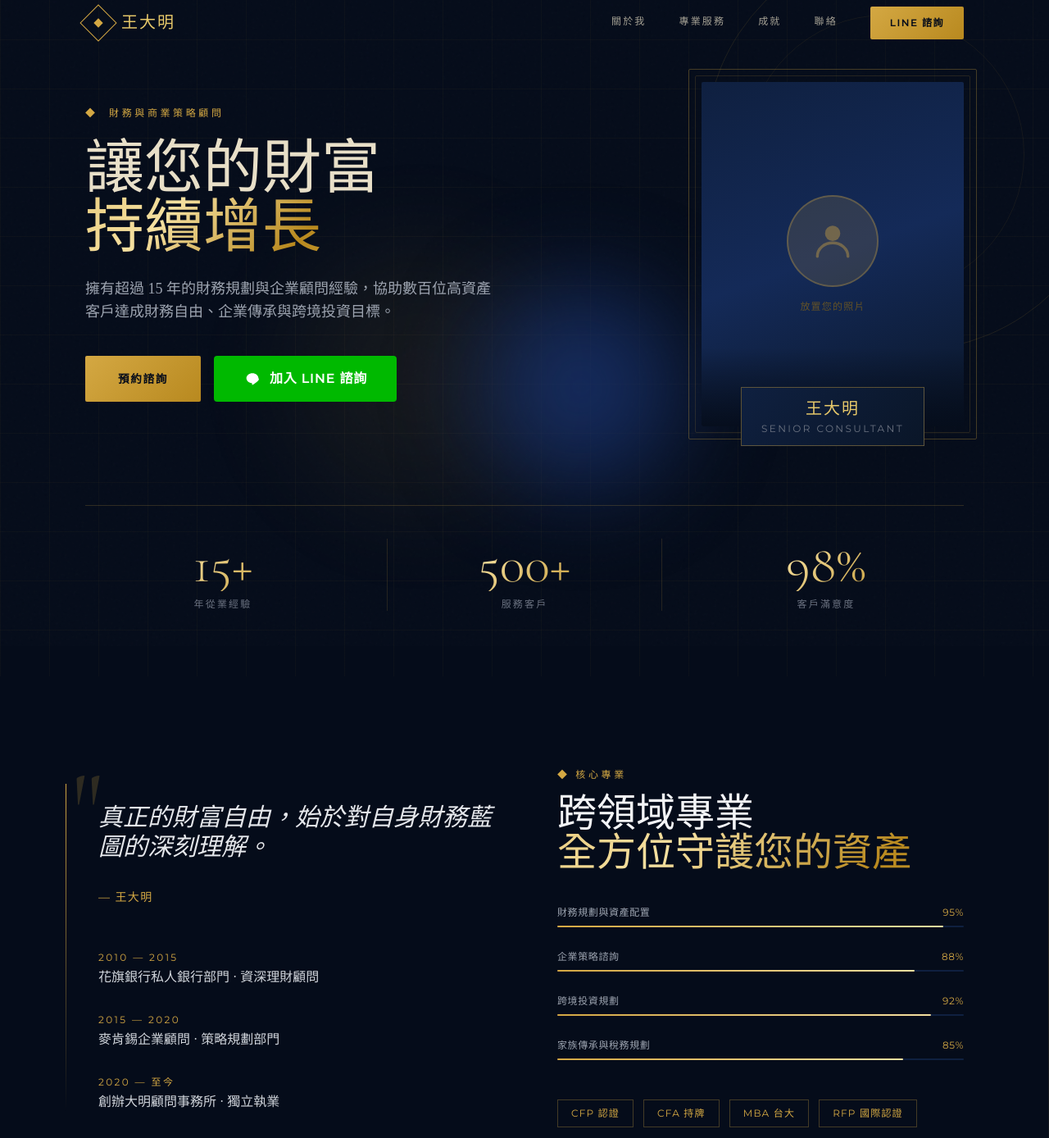
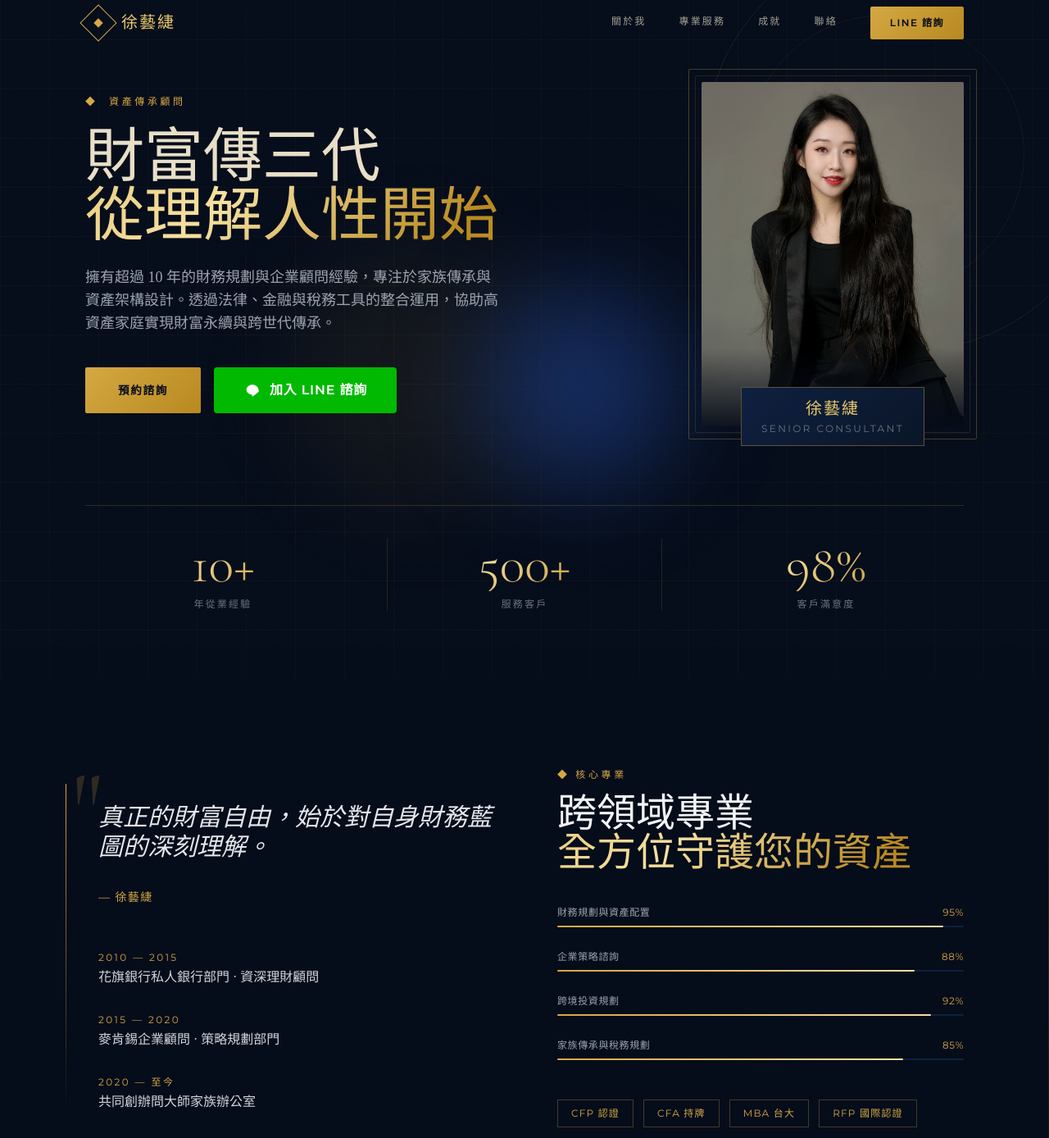
Before and after one commit to eija828278/personal-finance, a plain HTML site: page index.html in a window 1280 px wide. Shown: the part 12-1400 px from the top of the page at 82% size. Drawn offline with nearby package versions, Linux system fonts and the light colour scheme.

Commit message:
Add files via upload

```diff
--- a/index.html
+++ b/index.html
@@ -3,7 +3,7 @@
 <head>
   <meta charset="UTF-8" />
   <meta name="viewport" content="width=device-width, initial-scale=1.0" />
-  <title>王大明 | 專業顧問</title>
+  <title>徐藝緁 | 資產傳承顧問</title>
   <script src="https://cdn.tailwindcss.com"></script>
   <link rel="preconnect" href="https://fonts.googleapis.com" />
   <link rel="preconnect" href="https://fonts.gstatic.com" crossorigin />
@@ -72,7 +72,7 @@
       <div class="w-8 h-8 border border-gold-500 rotate-45 flex items-center justify-center transition-transform duration-500 group-hover:rotate-[135deg]">
         <div class="w-2 h-2 bg-gold-500"></div>
       </div>
-      <span class="font-display text-xl text-gold-400 tracking-widest">王大明</span>
+      <span class="font-display text-xl text-gold-400 tracking-widest">徐藝緁</span>
     </a>
     <div class="hidden md:flex items-center gap-10">
       <a href="#about" class="nav-link">關於我</a>
@@ -107,12 +107,12 @@
   <div class="max-w-6xl mx-auto px-6 lg:px-10 w-full pt-28 pb-20 relative z-10">
     <div class="grid lg:grid-cols-2 gap-16 items-center">
       <div>
-        <p class="font-sans text-gold-500 text-xs tracking-[.3em] uppercase mb-6 anim-in" style="animation-delay:.2s">◆&nbsp; 財務與商業策略顧問</p>
+        <p class="font-sans text-gold-500 text-xs tracking-[.3em] uppercase mb-6 anim-in" style="animation-delay:.2s">◆&nbsp; 資產傳承顧問</p>
         <h1 class="font-display text-5xl sm:text-6xl lg:text-7xl leading-tight mb-6 anim-up" style="animation-delay:.4s">
-          讓您的財富<br/><span class="gold-texture">持續增長</span>
+          財富傳三代<br/><span class="gold-texture">從理解人性開始</span>
         </h1>
         <p class="font-body text-base lg:text-lg text-gray-400 leading-relaxed mb-10 max-w-lg anim-up" style="animation-delay:.6s">
-          擁有超過 15 年的財務規劃與企業顧問經驗，協助數百位高資產客戶達成財務自由、企業傳承與跨境投資目標。
+          擁有超過 10 年的財務規劃與企業顧問經驗，專注於家族傳承與資產架構設計。透過法律、金融與稅務工具的整合運用，協助高資產家庭實現財富永續與跨世代傳承。
         </p>
         <div class="flex flex-wrap gap-4 anim-up" style="animation-delay:.8s">
           <a href="#contact" class="gold-btn">預約諮詢</a>
@@ -127,17 +127,12 @@
           <div class="absolute -inset-4 rounded-sm" style="border:1px solid rgba(212,168,67,.3)"></div>
           <div class="absolute -inset-2 rounded-sm" style="border:1px solid rgba(212,168,67,.15)"></div>
           <div class="w-72 h-96 lg:w-80 lg:h-[420px] rounded-sm overflow-hidden relative" style="background:linear-gradient(160deg,#0f2040,#142a58 50%,#0a1628)">
-            <div class="absolute inset-0 flex flex-col items-center justify-center">
-              <div class="w-28 h-28 rounded-full mb-4 flex items-center justify-center" style="background:rgba(212,168,67,.15);border:2px solid rgba(212,168,67,.3)">
-                <svg width="56" height="56" viewBox="0 0 24 24" fill="none"><circle cx="12" cy="8" r="4" fill="rgba(212,168,67,.4)"/><path d="M4 20c0-4 3.6-7 8-7s8 3 8 7" stroke="rgba(212,168,67,.4)" stroke-width="1.5" stroke-linecap="round"/></svg>
-              </div>
-              <p class="font-sans text-xs text-gold-700/60 tracking-widest uppercase">放置您的照片</p>
-            </div>
+            <img src="IMG_9679.PNG" alt="徐藝緁" style="width:100%;height:100%;object-fit:cover;object-position:center top;"/>
             <div class="absolute bottom-0 left-0 right-0 h-24" style="background:linear-gradient(to top,rgba(5,12,26,.9),transparent)"></div>
           </div>
           <div class="absolute -bottom-6 left-0 right-0 flex justify-center">
             <div class="px-6 py-3 text-center" style="background:linear-gradient(135deg,#0f2040,#0a1628);border:1px solid rgba(212,168,67,.4)">
-              <p class="font-display text-gold-400 text-xl tracking-widest">王大明</p>
+              <p class="font-display text-gold-400 text-xl tracking-widest">徐藝緁</p>
               <p class="font-sans text-xs text-gray-500 tracking-[.2em] uppercase mt-0.5">Senior Consultant</p>
             </div>
           </div>
@@ -145,7 +140,7 @@
       </div>
     </div>
     <div class="grid grid-cols-3 gap-8 mt-24 pt-10 reveal" style="border-top:1px solid rgba(212,168,67,.2)">
-      <div class="text-center"><p class="stat-num gold-texture">15+</p><p class="font-sans text-xs text-gray-500 tracking-[.18em] uppercase mt-2">年從業經驗</p></div>
+      <div class="text-center"><p class="stat-num gold-texture">10+</p><p class="font-sans text-xs text-gray-500 tracking-[.18em] uppercase mt-2">年從業經驗</p></div>
       <div class="text-center" style="border-left:1px solid rgba(212,168,67,.15);border-right:1px solid rgba(212,168,67,.15)"><p class="stat-num gold-texture">500+</p><p class="font-sans text-xs text-gray-500 tracking-[.18em] uppercase mt-2">服務客戶</p></div>
       <div class="text-center"><p class="stat-num gold-texture">98%</p><p class="font-sans text-xs text-gray-500 tracking-[.18em] uppercase mt-2">客戶滿意度</p></div>
     </div>
@@ -163,11 +158,11 @@
         <blockquote class="font-display text-2xl lg:text-3xl text-gray-200 leading-relaxed italic pl-4 pt-6">
           真正的財富自由，始於對自身財務藍圖的深刻理解。
         </blockquote>
-        <p class="font-sans text-sm text-gold-500 tracking-widest uppercase mt-8 pl-4">— 王大明</p>
+        <p class="font-sans text-sm text-gold-500 tracking-widest uppercase mt-8 pl-4">— 徐藝緁</p>
         <div class="mt-14 pl-4 space-y-8">
           <div><p class="font-sans text-xs text-gold-500 tracking-[.2em] uppercase mb-1">2010 — 2015</p><p class="font-body text-gray-300">花旗銀行私人銀行部門 · 資深理財顧問</p></div>
           <div><p class="font-sans text-xs text-gold-500 tracking-[.2em] uppercase mb-1">2015 — 2020</p><p class="font-body text-gray-300">麥肯錫企業顧問 · 策略規劃部門</p></div>
-          <div><p class="font-sans text-xs text-gold-500 tracking-[.2em] uppercase mb-1">2020 — 至今</p><p class="font-body text-gray-300">創辦大明顧問事務所 · 獨立執業</p></div>
+          <div><p class="font-sans text-xs text-gold-500 tracking-[.2em] uppercase mb-1">2020 — 至今</p><p class="font-body text-gray-300">共同創辦問大師家族辦公室</p></div>
         </div>
       </div>
       <div class="reveal">
@@ -303,7 +298,7 @@
           </div>
           <div class="flex items-start gap-5">
             <div class="w-10 h-10 flex-shrink-0 flex items-center justify-center mt-0.5" style="border:1px solid rgba(212,168,67,.4)"><svg width="16" height="16" viewBox="0 0 24 24" fill="none" stroke="#d4a843" stroke-width="1.5"><path d="M4 4h16c1.1 0 2 .9 2 2v12c0 1.1-.9 2-2 2H4c-1.1 0-2-.9-2-2V6c0-1.1.9-2 2-2z"/><polyline points="22,6 12,13 2,6"/></svg></div>
-            <div><p class="font-sans text-xs text-gold-600 tracking-wider uppercase mb-1">Email</p><p class="font-body text-sm text-gray-400">contact@daming-consulting.com</p></div>
+            <div><p class="font-sans text-xs text-gold-600 tracking-wider uppercase mb-1">Email</p><p class="font-body text-sm text-gray-400">madonna4134134@gmail.com</p></div>
           </div>
         </div>
         <div class="mt-12 flex items-center gap-6 p-5 rounded-sm" style="background:rgba(15,32,64,.5);border:1px solid rgba(212,168,67,.2)">
@@ -312,7 +307,7 @@
           </div>
           <div>
             <p class="font-sans text-xs text-gold-500 tracking-widest uppercase mb-1">LINE 官方帳號</p>
-            <p class="font-display text-xl text-gray-200">@daming_pro</p>
+            <p class="font-display text-xl text-gray-200">藝緁顧問VIP諮詢</p>
             <a href="https://lin.ee/VlonQA1" target="_blank" class="font-sans text-xs text-gold-600 tracking-wider mt-1 inline-block hover:text-gold-400 transition-colors">點此加入 LINE →</a>
           </div>
         </div>
@@ -375,9 +370,9 @@
     <div class="flex flex-col md:flex-row items-center justify-between gap-6">
       <div class="flex items-center gap-3">
         <div class="w-6 h-6 rotate-45 flex items-center justify-center" style="border:1px solid #b8891f"><div class="w-1.5 h-1.5 bg-gold-600"></div></div>
-        <span class="font-display text-gold-500 tracking-widest">王大明顧問事務所</span>
+        <span class="font-display text-gold-500 tracking-widest">問大師家族辦公室</span>
       </div>
-      <p class="font-sans text-xs text-gray-700 tracking-wider text-center">© 2024 王大明顧問事務所 · 版權所有 · 台北市信義區</p>
+      <p class="font-sans text-xs text-gray-700 tracking-wider text-center">© 2024 問大師家族辦公室 · 版權所有 · 台北市信義區</p>
       <div class="flex gap-6">
         <a href="#about" class="font-sans text-xs text-gray-600 hover:text-gold-500 tracking-wider transition-colors">關於</a>
         <a href="#services" class="font-sans text-xs text-gray-600 hover:text-gold-500 tracking-wider transition-colors">服務</a>
```
Also changed, not shown: IMG_9679.PNG (added).
